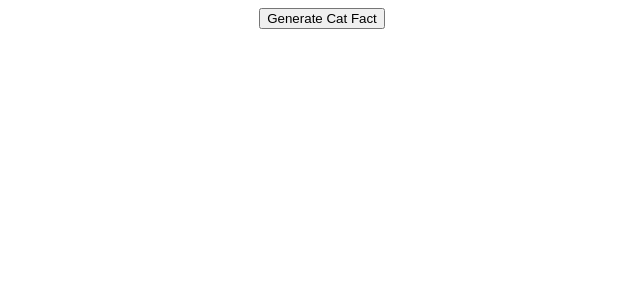
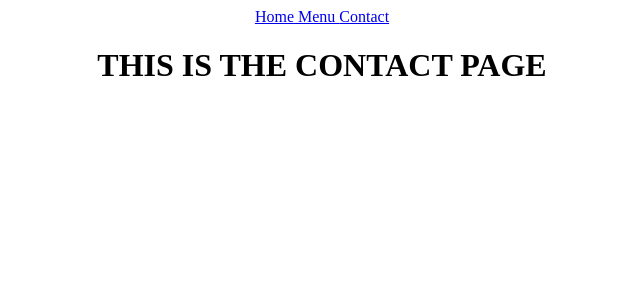
Before and after one commit to tusrr/learning-react, a React (Create React App) app: page /contact in a window 1280 px wide. Shown: the top 300 px of the page, without its empty margins (318-958 px from the left). Built offline with nearby package versions, Linux system fonts and the light colour scheme; no server answers.

Commit message:
React-router-dom basics

```diff
--- a/package.json
+++ b/package.json
@@ -9,6 +9,7 @@
     "axios": "^1.4.0",
     "react": "^18.2.0",
     "react-dom": "^18.2.0",
+    "react-router-dom": "^6.14.2",
     "react-scripts": "5.0.1",
     "web-vitals": "^2.1.4"
   },
--- a/src/App.js
+++ b/src/App.js
@@ -1,30 +1,25 @@
-import { useEffect, useState } from 'react';
 import './App.css';
-import Axios from 'axios';
-
+import {BrowserRouter as Router, Routes,Route} from 'react-router-dom';
+import { Home } from './pages/Home';
+import { Menu } from './pages/Menu';
+import { Contact } from './pages/Contact';
+import { Navbar } from './Navbar';
 function App() {
-
-  // fetch("https://catfact.ninja/fact")
-  // .then((res)=>res.json())
-  // .then((data)=>{
-  //   console.log(data);
-  // });
-
-  const [catFact,setCatFact]= useState("");
-
-  const fetchCatFact=()=>
-  Axios.get("https://catfact.ninja/fact").then((res)=>{
-  setCatFact(res.data.fact);
-  })
-
- useEffect(()=>{
-      fetchCatFact();
- },[]);
 
   return (
     <div className="App">
-      <button onClick={fetchCatFact}>Generate Cat Fact</button>
-      <p>{catFact}</p>
+
+      <Router>
+         <Navbar/>
+        <Routes>
+          <Route path="/" element={<Home/>}/>
+          <Route path="/menu" element={<Menu/>}/>
+          <Route path="/contact" element={<Contact/>}/>
+          <Route path="*" element={<h1>PAGE NOT FOUND</h1>}/>
+        </Routes>
+      </Router>
+
+
     </div>
   );
 }
--- /dev/null
+++ b/src/Navbar.js
@@ -0,0 +1,13 @@
+import { Link } from "react-router-dom"
+
+export const Navbar = ()=>{
+    return (
+        <div>
+
+        <Link to = "/">Home </Link>
+        <Link to = "/menu">Menu </Link>
+        <Link to = "/contact"> Contact </Link>
+
+      </div>
+    )
+}
--- /dev/null
+++ b/src/pages/Contact.jsx
@@ -0,0 +1,3 @@
+export const Contact= () =>{
+    return <h1>THIS IS THE CONTACT PAGE</h1>
+}
--- /dev/null
+++ b/src/pages/Home.jsx
@@ -0,0 +1,3 @@
+export const Home= () =>{
+    return <h1>THIS IS THE HOME PAGE</h1>
+}
--- /dev/null
+++ b/src/pages/Menu.jsx
@@ -0,0 +1,3 @@
+export const Menu= () =>{
+    return <h1>THIS IS THE MENU PAGE</h1>
+}
```
Also changed, not shown: 1 other file (tests, documents, lock files or other folders).
